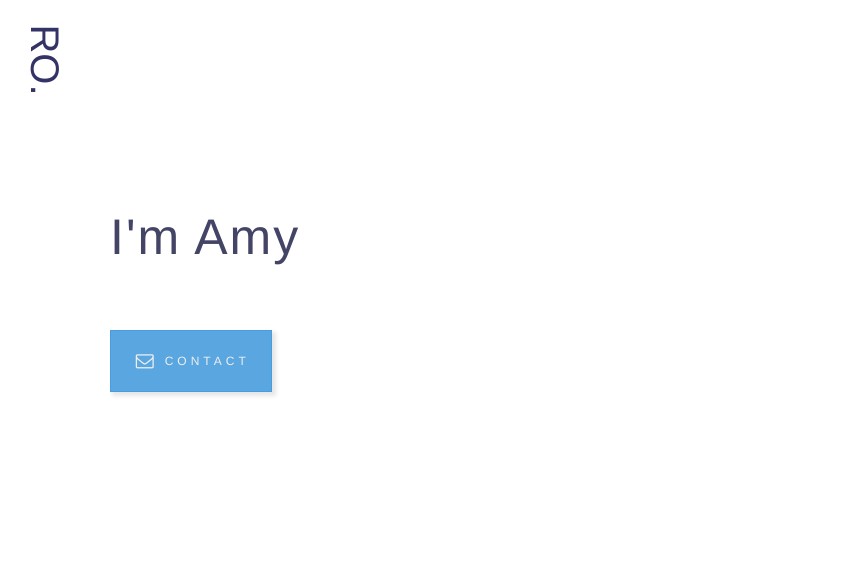
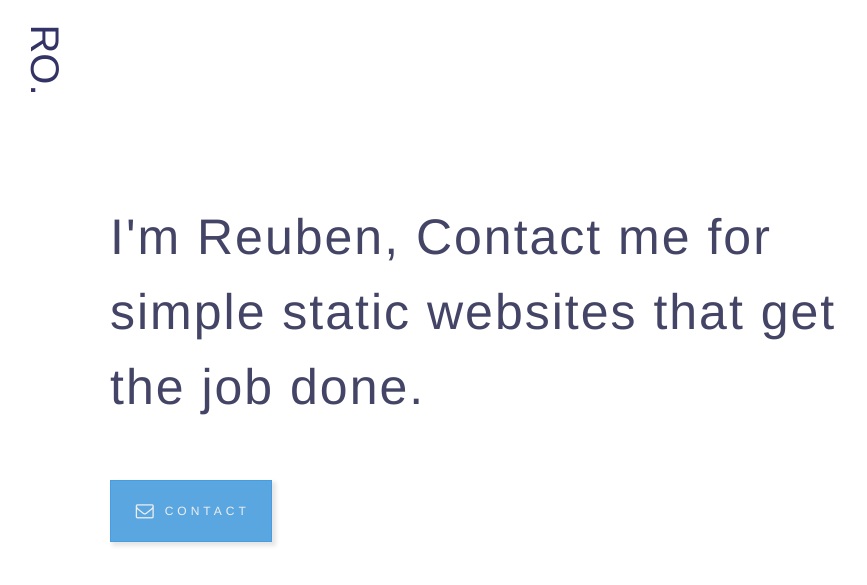
Before and after one commit to reubenosborne/reubenosborne.github.io, a Jekyll site: the page built from index.html, in a window 1280 px wide. Shown: the top 585 px of the page, without its empty margins (0-867 px from the left). Built offline with Jekyll 4.4.1, drawn with Linux system fonts in a browser that asks for light colours; some web fonts are replaced.

Commit message:
Changed blurb

```diff
--- a/index.html
+++ b/index.html
@@ -7,7 +7,8 @@ layout: default
 <div class="info">
 	<div class="info_blurb">
 		<h1>
-			I'm Amy
+			I'm Reuben,
+			Contact me for simple static websites that get the job done.
 		</h1>
 	</div>
 	<br>
```
